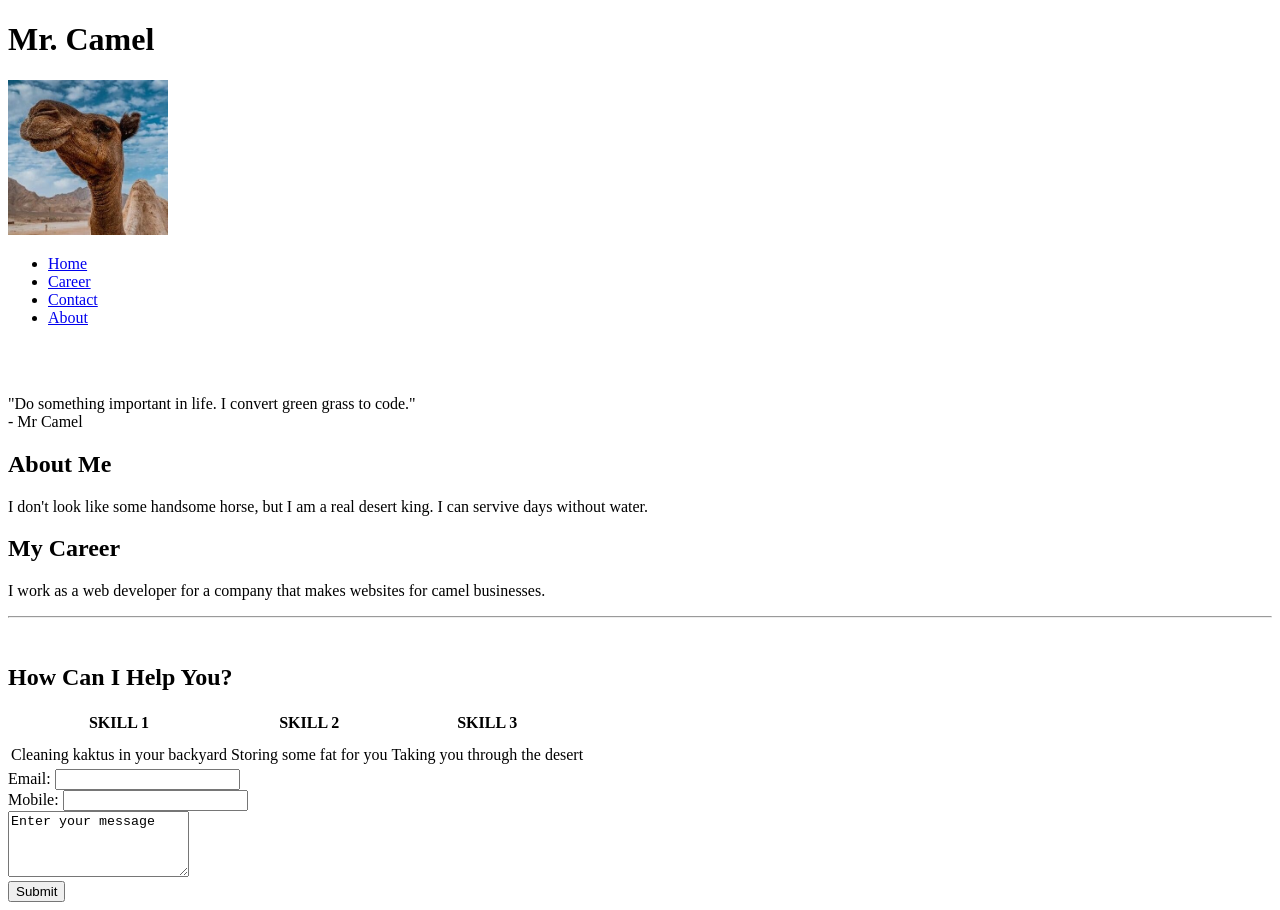
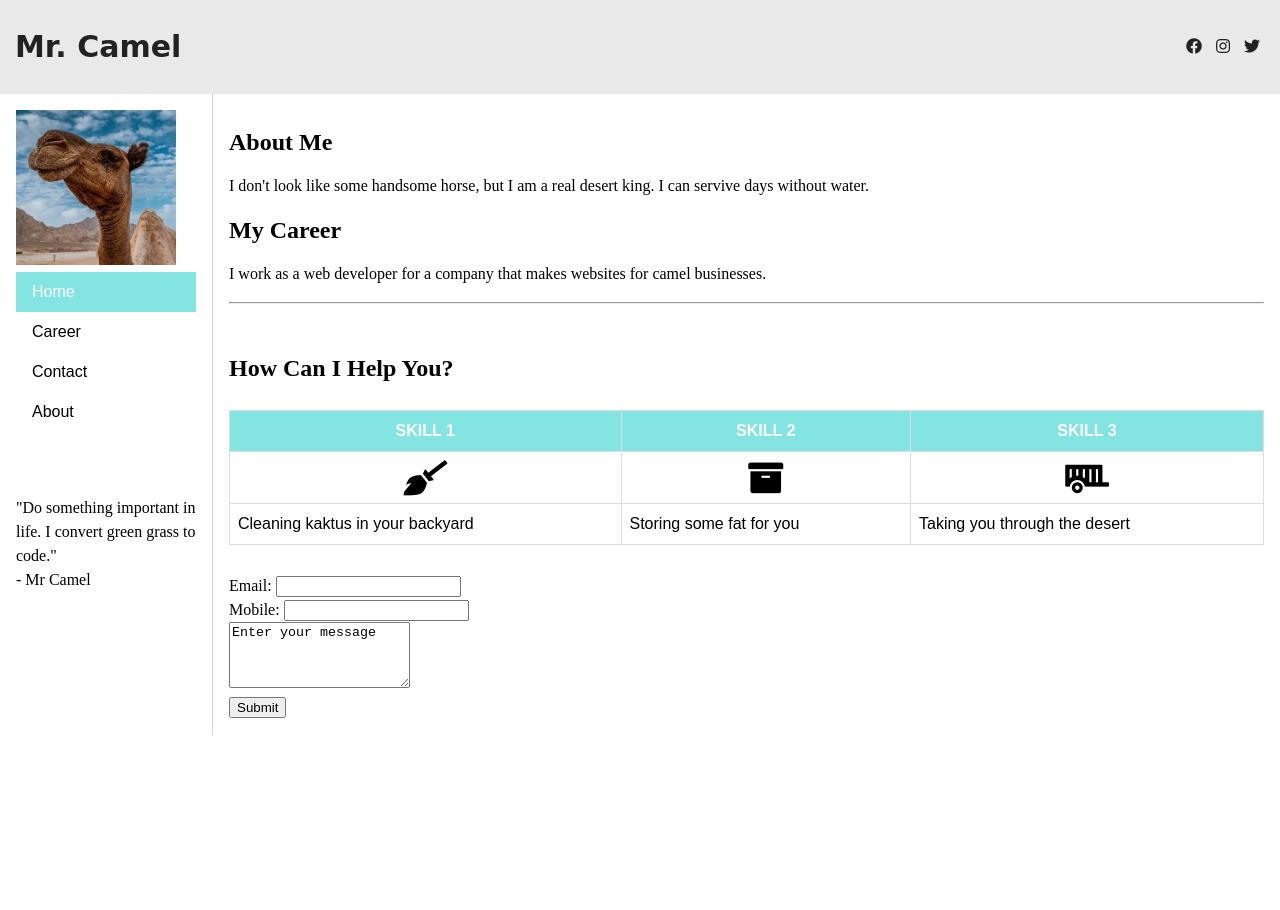
Before and after one commit to yerArias/curso-progra, a plain HTML site: page Ejercicio 2 html/index.html in a window 1280 px wide. After the commit the page ends 800 px from the top, so only its background shows below. Drawn offline with Linux system fonts and the light colour scheme.

Commit message:
fix bugs

```diff
--- a/Ejercicio 2 html/index.html
+++ b/Ejercicio 2 html/index.html
@@ -6,21 +6,21 @@
         <meta http-equiv="X-UA-Compatible" content="IE=edge">
         <meta name="viewport" content="width=device-width, initial-scale=1.0">
         <title>Mr. Camel</title>
-        <link rel="stylesheet" src="https://cdnjs.cloudflare.com/ajax/libs/font-awesome/5.15.3/css/all.min.css">
-        <link rel="stylesheet" src="styles.css" />
+        <link rel="stylesheet" href="https://cdnjs.cloudflare.com/ajax/libs/font-awesome/5.15.3/css/all.min.css">
+        <link rel="stylesheet" href="styles.css" />
     </head>
     <body>
         <div class="container">
             <header class="header">
                 <h1>Mr. Camel</h1>
                 <div class="social">
-                    <a href="#"><i class="fab fa-facebook"></i></a>
-                    <a href="#"><i class="fab fa-instagram"></i></a>
-                    <a href="#"><i class="fab fa-twitter"></i></a>
+                    <a href=><i class="fab fa-facebook"></i></a>
+                    <a href=><i class="fab fa-instagram"></i></a>
+                    <a href=><i class="fab fa-twitter"></i></a>
                 </div>
             </header>
             <aside class="left">
-                <img src="../mr-camel.jpg" width="160px" />
+                <img src="mr-camel.jpg" width="160px" />
                 <ul>
                     <li><a class="active" href="#home">Home</a></li>
                     <li><a href="#career">Career</a></li>
@@ -45,7 +45,7 @@
                     </tr>
                     <tr>
                         <td><i class="fas fa-broom"></i></td>
-                        <tr><i class="fas fa-archive"></i></tr>
+                        <td><i class="fas fa-archive"></i></td>
                         <td><i class="fas fa-trailer"></i></td>
                     </tr>
                     <tr>
@@ -56,7 +56,7 @@
                     <tr>
                 </table>
                 <form>
-                    <label>Email: <input type="number" name="email"></input></label><br>
+                    <label>Email: <input type="email" name="email"></input></label><br>
                     <label> Mobile: <input type="number" name="mobile"> </label><br>
                     <textarea name="comments" rows="4">Enter your message</textarea><br>
                     <input type="submit" value="Submit" /><br>
```
Also changed, not shown: Ejercicio 1 JS/script.js (+7 -5 lines).
